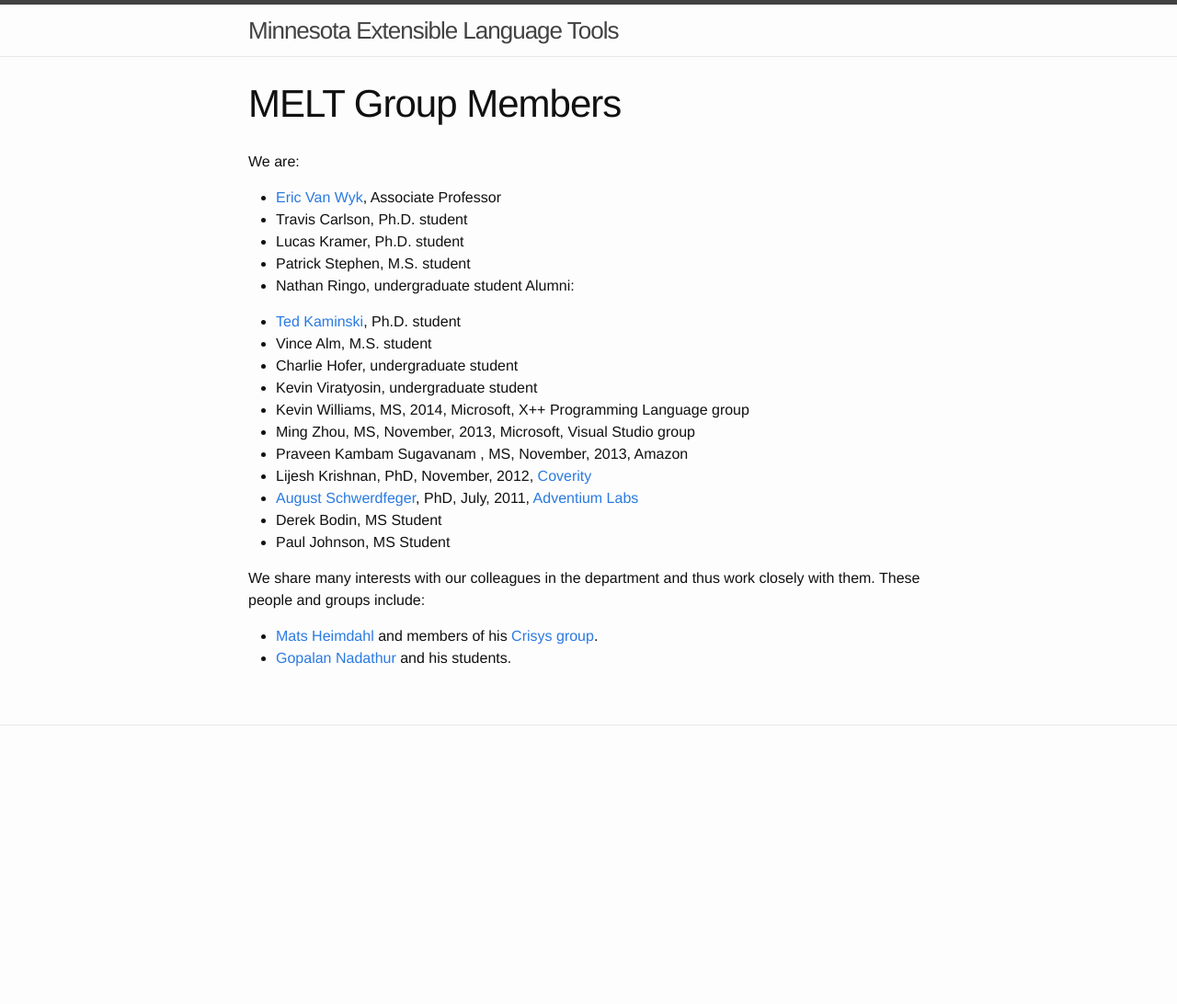
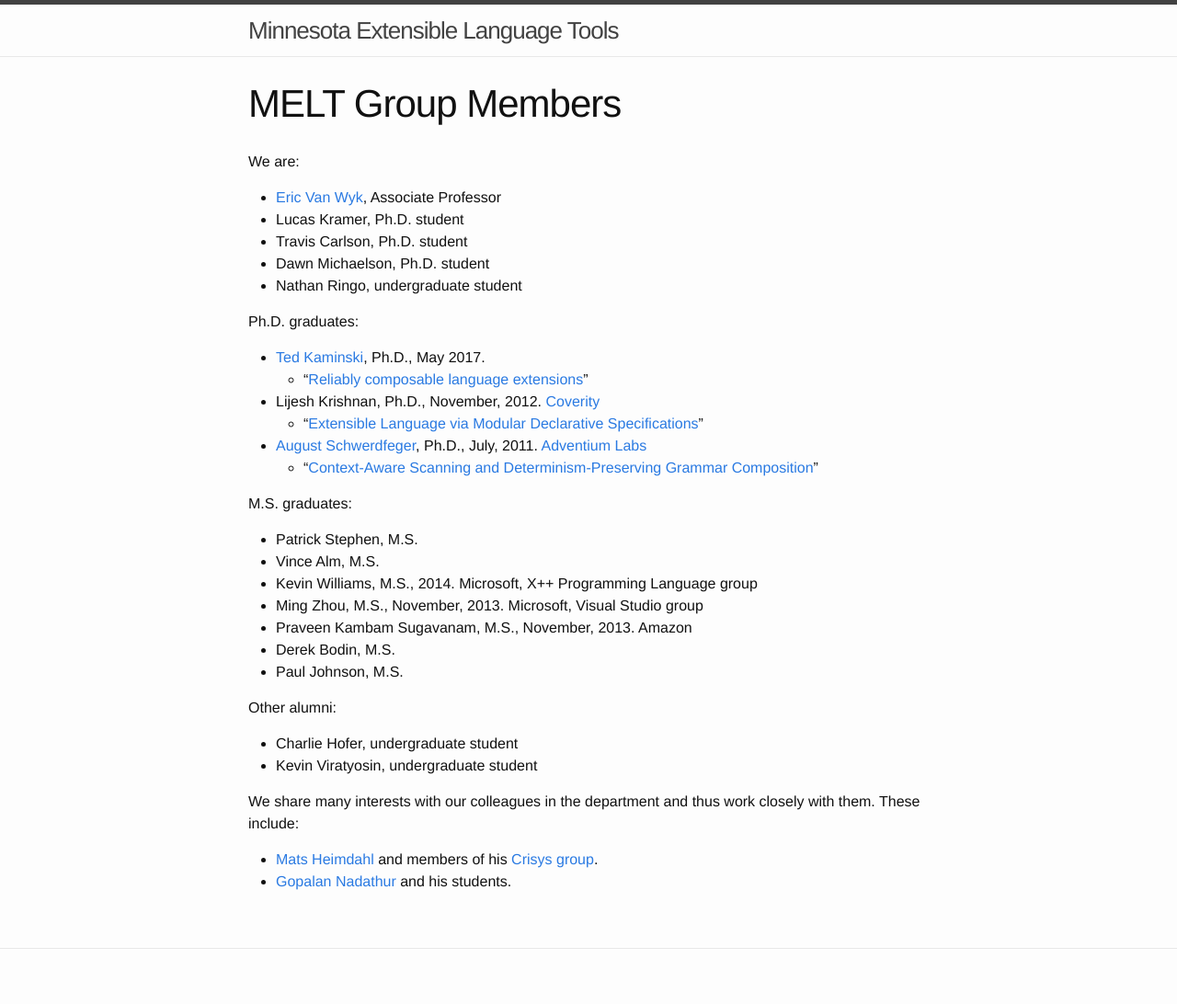
Before and after one commit to melt-umn/melt-website, a Jekyll site: the page built from people/index.md, in a window 1280 px wide. Shown: the whole page at 92% size. Built offline with Jekyll 4.4.1, drawn with Linux system fonts in a browser that asks for light colours; before the commit the page ends 900 px from its top, so only the background shows below that.

Commit message:
updated people, css tweaks, menu, cron, titles

```diff
--- a/_sass/_base.scss
+++ b/_sass/_base.scss
@@ -1,11 +1,9 @@
 /**
  * Reset some basic elements
  */
-body, h1, h2, h3, h4, h5, h6,
-p, blockquote, pre, hr,
-dl, dd, ol, ul, figure {
-    margin: 0;
-    padding: 0;
+h1, h2, h3, h4, h5, h6, p, blockquote, pre, ul, ol, figure, body, hr, dl, dd {
+  margin: 0;
+  padding: 0;
 }
 
 
--- a/css/main.scss
+++ b/css/main.scss
@@ -1,28 +1,36 @@
 ---
-# Only the main Sass file needs front matter (the dashes are enough)
 ---
 @charset "utf-8";
 
+$base-font-family: "Helvetica Neue", Helvetica, Arial, sans-serif !default;
+$base-font-size:   16px !default;
+$base-font-weight: 400 !default;
+$base-line-height: 1.5 !default;
 
+$small-font-size:  $base-font-size * 0.875 !default;
 
-// Our variables
-$base-font-family: Helvetica, Arial, sans-serif;
-$base-font-size:   16px;
-$small-font-size:  $base-font-size * 0.875;
-$base-line-height: 1.5;
+$header-font-family: Times, "times new roman", serif !default;
 
-$spacing-unit:     30px;
+$spacing-unit:     30px !default;
 
-$text-color:       #111;
-$background-color: #fdfdfd;
-$brand-color:      #2a7ae2;
+$text-color:       #111 !default;
+$brand-color:      #2a7ae2 !default;
+$link-color:       #2a7ae2 !default;
+$site-accent-color: #c9afe9 !default;
 
-$grey-color:       #828282;
-$grey-color-light: lighten($grey-color, 40%);
-$grey-color-dark:  darken($grey-color, 25%);
+$background-color: #fdfdfd !default;
+$site-background:  #6f6878 !default;
+$background-color: #fdfdfd !default;
+$light-background: #f5f5f5 !default;
 
-$on-palm:          600px;
-$on-laptop:        800px;
+$grey-color:       #828282 !default;
+$grey-color-light: lighten($grey-color, 40%) !default;
+$grey-color-dark:  darken($grey-color, 25%) !default;
+$blockquote-color: darken($grey-color, 15%) !default;
+
+$content-width:    850px !default;
+$on-palm:          600px !default;
+$on-laptop:        810px !default;
 
 $code-font-size:   15px !default;
 $code-background:  #eaeaf1 !default;
--- a/menu-builder.py
+++ b/menu-builder.py
@@ -57,7 +57,7 @@ def build_menu_item_string(title, depth, directory, has_index, submenu_string):
 		return ""
 	space = "    " * depth
 	menu_string = space + "- text: " + title + "\n" + \
-		      space + "  url: /" + directory + "\n"
+		      space + "  url: /" + directory + "/\n"
 	if not has_index:
 		menu_string += space + "  nolink: true\n"
 	if has_submenu:
--- a/people/index.md
+++ b/people/index.md
@@ -8,25 +8,37 @@ menu_weight: 100.0
 We are:
 
 * [Eric Van Wyk](http://www-users.cs.umn.edu/~evw/), Associate Professor
+* Lucas Kramer, Ph.D. student
 * Travis Carlson, Ph.D. student
-* Lucas Kramer, Ph.D. student
-* Patrick Stephen, M.S. student
+* Dawn Michaelson, Ph.D. student
 * Nathan Ringo, undergraduate student
-Alumni:
 
-* [Ted Kaminski](http://www-users.cs.umn.edu/~tedinski/), Ph.D. student
-* Vince Alm, M.S. student
+Ph.D. graduates:
+
+* [Ted Kaminski](http://www-users.cs.umn.edu/~tedinski/), Ph.D., May 2017.
+  * "[Reliably composable language extensions](https://www-users.cs.umn.edu/~kami0054/papers/kaminski-phd.pdf)"
+* Lijesh Krishnan, Ph.D., November, 2012. [Coverity](http://www.coverity.com/)
+  * "[Extensible Language via Modular Declarative Specifications](http://melt.cs.umn.edu/pubs/krishnan2012PhD/krishnan2012PhD.pdf)"
+* [August Schwerdfeger](http://www.adventiumlabs.com/about-us/staff/technical-staff/august-schwerdfeger-phd), Ph.D., July, 2011. [Adventium Labs](http://www.adventiumlabs.com/)
+  * "[Context-Aware Scanning and Determinism-Preserving Grammar Composition](http://melt.cs.umn.edu/pubs/schwerdfeger2010phd.pdf)"
+
+M.S. graduates:
+
+* Patrick Stephen, M.S.
+* Vince Alm, M.S.
+* Kevin Williams, M.S., 2014. Microsoft, X++ Programming Language group
+* Ming Zhou, M.S., November, 2013. Microsoft, Visual Studio group
+* Praveen Kambam Sugavanam, M.S., November, 2013. Amazon
+* Derek Bodin, M.S.
+* Paul Johnson, M.S.
+
+Other alumni:
+
 * Charlie Hofer, undergraduate student
 * Kevin Viratyosin, undergraduate student
-* Kevin Williams, MS, 2014, Microsoft, X++ Programming Language group
-* Ming Zhou, MS, November, 2013, Microsoft, Visual Studio group
-* Praveen Kambam Sugavanam , MS, November, 2013, Amazon
-* Lijesh Krishnan, PhD, November, 2012, [Coverity](http://www.coverity.com/)
-* [August Schwerdfeger](http://www.adventiumlabs.com/about-us/staff/technical-staff/august-schwerdfeger-phd), PhD, July, 2011, [Adventium Labs](http://www.adventiumlabs.com/)
-* Derek Bodin, MS Student
-* Paul Johnson, MS Student
 
-We share many interests with our colleagues in the department and thus work closely with them. These people and groups include:
+We share many interests with our colleagues in the department and thus work closely with them.
+These include:
 
-* [Mats Heimdahl](http://www.umsec.umn.edu/directory/mats-heimdahl/) and members of his [Crisys   group](http://crisys.cs.umn.edu/).
+* [Mats Heimdahl](http://www.umsec.umn.edu/directory/mats-heimdahl/) and members of his [Crisys group](http://crisys.cs.umn.edu/).
 * [Gopalan Nadathur](http://www-users.cs.umn.edu/~gopalan/) and his students.
```
Also changed, not shown: index.md (+0 -3 lines), 1 other file.
